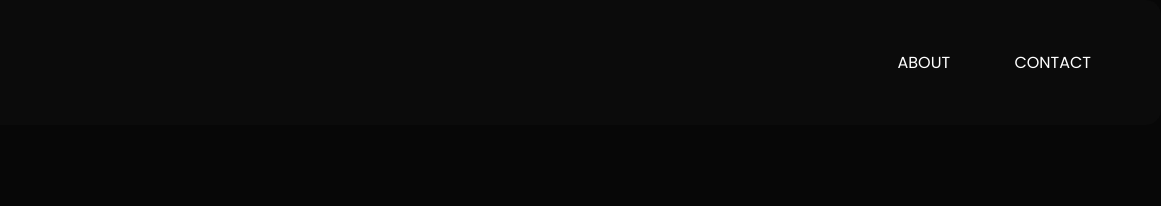
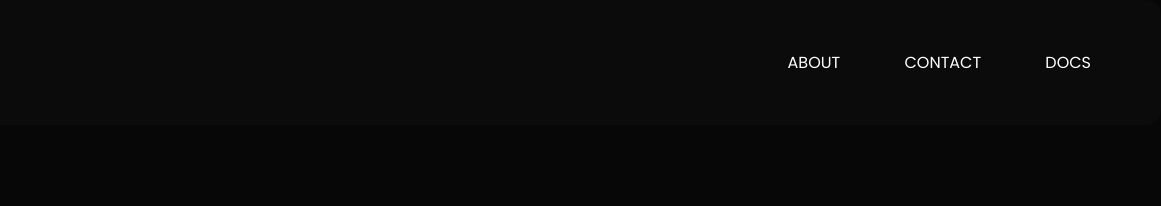
Before and after one commit to c-minus-official/c-minus-official.github-io, a plain HTML site: page index.html in a window 1280 px wide. Shown: the top 206 px of the page, 119-1280 px from the left. Drawn offline with Linux system fonts and the light colour scheme.

Commit message:
Update index.html

```diff
--- a/index.html
+++ b/index.html
@@ -19,6 +19,7 @@
         <div class="navbar-links">
             <a href="#">ABOUT</a>
             <a href="#">CONTACT</a>
+            <a href="/docs/index.html">DOCS</a>
         </div>
     </div>
 
```
